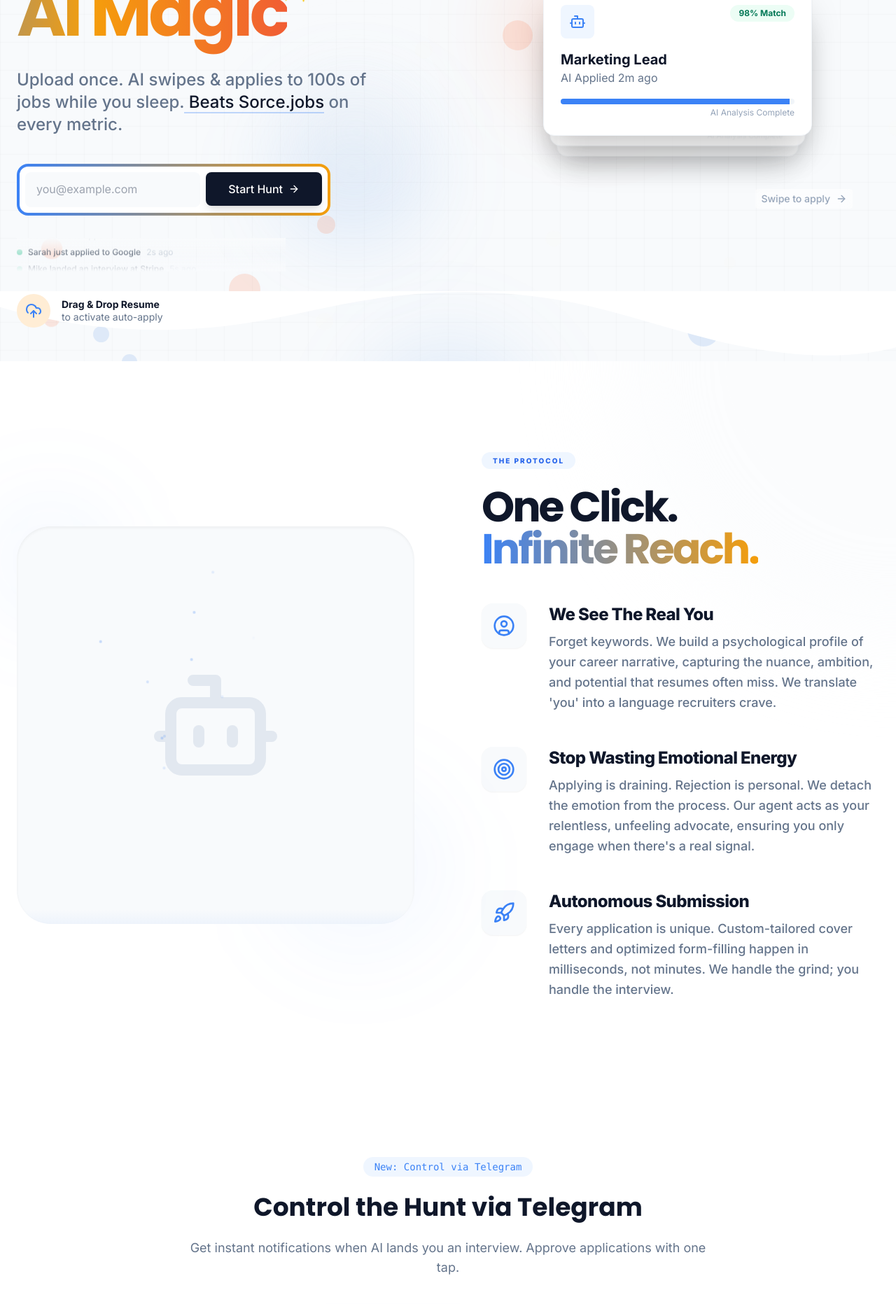
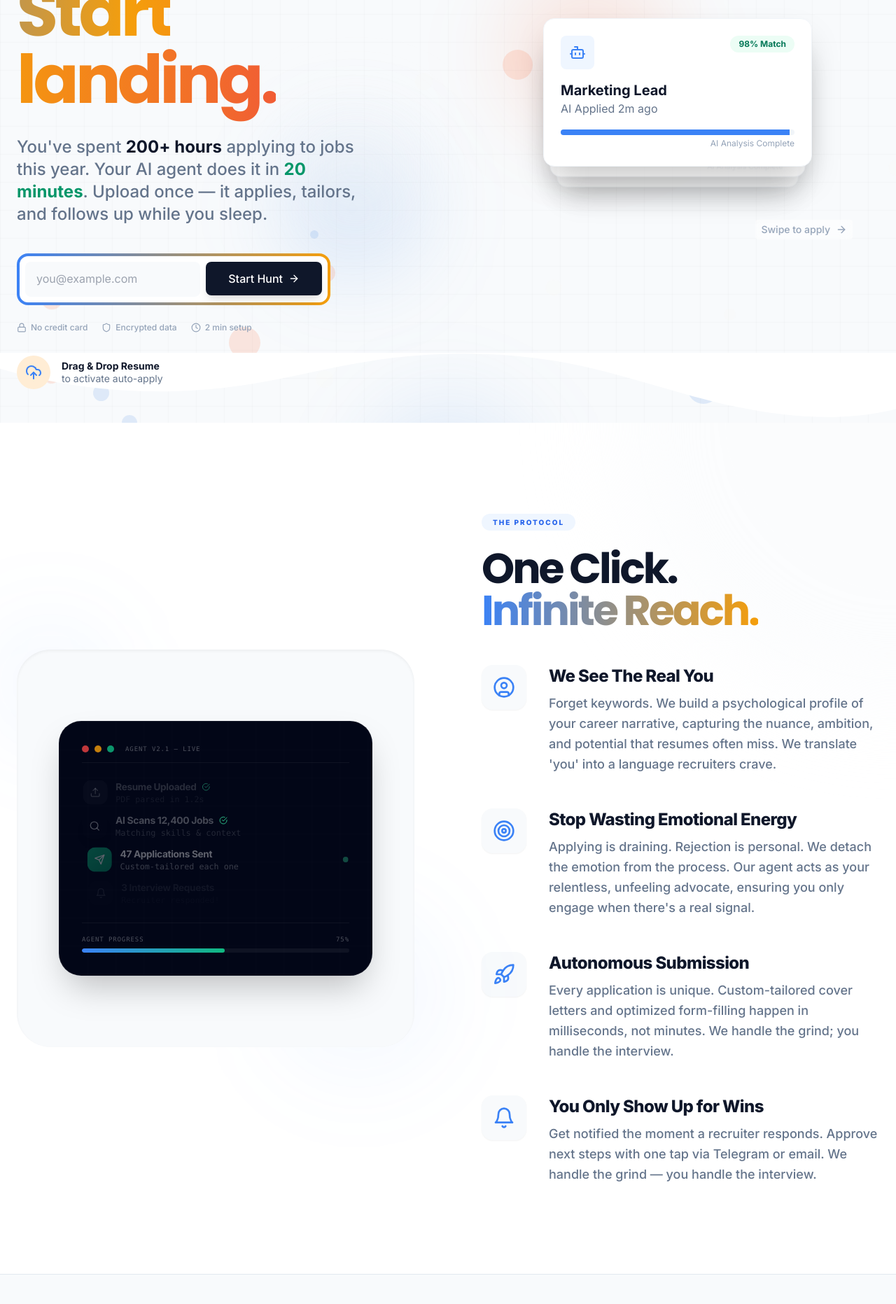
Before and after one commit to ranoli90/Jobhuntin, a React (Vite) app in the folder apps/web/: page / in a window 1280 px wide. Shown: the part 420-2283 px from the top of the page at 70% size. Built offline with nearby package versions, Linux system fonts and the light colour scheme; no server answers.

Commit message:
refactor: surgical homepage improvements (kill fake feed, emotional copy, animated terminal, footer)

```diff
--- a/apps/web/src/pages/Homepage.tsx
+++ b/apps/web/src/pages/Homepage.tsx
@@ -3,13 +3,15 @@ import { motion, useScroll, useSpring, useMotionValue, useMotionTemplate, Animat
 import confetti from 'canvas-confetti';
 import { magicLinkService } from '../services/magicLinkService';
 import {
-  Rocket, Sparkles, Bot, Zap, CheckCircle, ArrowRight, UploadCloud,
-  Code, MailCheck, Smartphone, QrCode, UserCircle, Target, Brain
+  Rocket, Sparkles, Zap, CheckCircle, ArrowRight, UploadCloud,
+  MailCheck, UserCircle, Target, Brain, Bell, Bot,
+  Upload, Search, Send, Lock, Shield, Clock
 } from 'lucide-react';
 import { clsx, type ClassValue } from 'clsx';
 import { twMerge } from 'tailwind-merge';
 import { pushToast } from '../lib/toast';
 import { SEO } from '../components/marketing/SEO';
+import { MarketingFooter } from '../components/marketing/MarketingFooter';
 import { Button } from '../components/ui/Button';
 
 // --- UTILS ---
@@ -26,48 +28,100 @@ const TEASER_JOBS = [
 
 // --- COMPONENTS ---
 
-// 0. Live Activity Feed
-const ActivityFeed = () => {
-  const [activities, setActivities] = useState([
-    { text: "Sarah just applied to Google", time: "2s ago" },
-    { text: "Mike landed an interview at Stripe", time: "5s ago" },
-    { text: "David sent 12 apps in 1 min", time: "8s ago" },
-  ]);
+// Animated Terminal Product Demo (replaces static Bot icon)
+const ProductFlowDemo = () => {
+  const [activeStep, setActiveStep] = useState(0);
+  const steps = [
+    { icon: Upload, label: "Resume Uploaded", detail: "PDF parsed in 1.2s", color: "from-blue-500 to-blue-600" },
+    { icon: Search, label: "AI Scans 12,400 Jobs", detail: "Matching skills & context", color: "from-violet-500 to-violet-600" },
+    { icon: Send, label: "47 Applications Sent", detail: "Custom-tailored each one", color: "from-emerald-500 to-emerald-600" },
+    { icon: Bell, label: "3 Interview Requests", detail: "Recruiter responded!", color: "from-amber-500 to-amber-600" },
+  ];
 
   useEffect(() => {
-    const interval = setInterval(() => {
-      const newActivities = [
-        "Sarah just applied to Google",
-        "Mike landed an interview at Stripe",
-        "David sent 12 apps in 1 min",
-        "Jenny got a reply from Airbnb",
-        "Tom's bot is on fire: 50 apps sent",
-        "New job match found in Denver",
-        "Alex skipped the line at Netflix"
-      ];
-      const randomActivity = newActivities[Math.floor(Math.random() * newActivities.length)];
-      setActivities(prev => [{ text: randomActivity, time: "Just now" }, ...prev.slice(0, 2)]);
-    }, 3000);
-    return () => clearInterval(interval);
+    const timer = setInterval(() => setActiveStep(s => (s + 1) % steps.length), 3000);
+    return () => clearInterval(timer);
   }, []);
 
   return (
-    <div className="flex flex-col gap-2">
-      <AnimatePresence>
-        {activities.map((activity, index) => (
-          <motion.div
-            key={index + activity.text}
-            initial={{ opacity: 0, y: 20 }}
-            animate={{ opacity: 1, y: 0 }}
-            exit={{ opacity: 0, y: -20 }}
-            className="flex items-center gap-2 text-xs text-slate-500"
-          >
-            <div className="w-2 h-2 rounded-full bg-emerald-500 animate-pulse" />
-            <span className="font-medium text-slate-700">{activity.text}</span>
-            <span className="text-slate-400 opacity-60">{activity.time}</span>
-          </motion.div>
-        ))}
-      </AnimatePresence>
+    <div className="relative w-full h-full flex items-center justify-center">
+      <div className="w-full max-w-md bg-slate-950 rounded-[2rem] p-6 sm:p-8 shadow-2xl border border-white/5 overflow-hidden relative">
+        {/* Scan line */}
+        <motion.div
+          className="absolute inset-x-0 h-px bg-gradient-to-r from-transparent via-primary-400/60 to-transparent"
+          animate={{ top: ["0%", "100%", "0%"] }}
+          transition={{ duration: 6, repeat: Infinity, ease: "linear" }}
+        />
+        <div className="absolute inset-0 bg-grid-premium-dark opacity-40 pointer-events-none" />
+
+        {/* Terminal header */}
+        <div className="relative z-10 flex items-center gap-2 mb-6 pb-3 border-b border-white/5">
+          <div className="w-2.5 h-2.5 rounded-full bg-red-500/80" />
+          <div className="w-2.5 h-2.5 rounded-full bg-amber-500/80" />
+          <div className="w-2.5 h-2.5 rounded-full bg-emerald-500/80" />
+          <span className="ml-2 text-[9px] font-mono text-white/30 uppercase tracking-widest">agent v2.1 — live</span>
+        </div>
+
+        {/* Steps */}
+        <div className="relative z-10 space-y-3">
+          {steps.map((step, i) => {
+            const isActive = i === activeStep;
+            const isPast = i < activeStep;
+            return (
+              <motion.div
+                key={i}
+                animate={{
+                  opacity: isActive ? 1 : isPast ? 0.5 : 0.2,
+                  x: isActive ? 0 : isPast ? -4 : 4,
+                  scale: isActive ? 1 : 0.97,
+                }}
+                transition={{ duration: 0.5, ease: "easeOut" }}
+                className="flex items-center gap-3"
+              >
+                <div className={cn(
+                  "w-9 h-9 rounded-xl flex items-center justify-center flex-shrink-0 transition-all duration-500",
+                  isActive ? `bg-gradient-to-br ${step.color} shadow-lg` : "bg-white/5"
+                )}>
+                  <step.icon className={cn("w-4 h-4", isActive ? "text-white" : "text-white/30")} />
+                </div>
+                <div className="flex-1 min-w-0">
+                  <div className="flex items-center gap-2">
+                    <p className={cn("text-sm font-bold tracking-tight", isActive ? "text-white" : "text-white/30")}>
+                      {step.label}
+                    </p>
+                    {isPast && <CheckCircle className="w-3 h-3 text-emerald-400" />}
+                  </div>
+                  <p className={cn("text-xs font-mono", isActive ? "text-white/60" : "text-white/15")}>
+                    {step.detail}
+                  </p>
+                </div>
+                {isActive && (
+                  <motion.div
+                    className="w-2 h-2 rounded-full bg-emerald-400"
+                    animate={{ opacity: [1, 0.3, 1] }}
+                    transition={{ duration: 1.5, repeat: Infinity }}
+                  />
+                )}
+              </motion.div>
+            );
+          })}
+        </div>
+
+        {/* Progress bar */}
+        <div className="relative z-10 mt-6 pt-4 border-t border-white/5">
+          <div className="flex justify-between text-[9px] font-mono text-white/30 mb-1.5 uppercase tracking-widest">
+            <span>Agent Progress</span>
+            <span>{((activeStep + 1) / steps.length * 100).toFixed(0)}%</span>
+          </div>
+          <div className="h-1.5 bg-white/5 rounded-full overflow-hidden">
+            <motion.div
+              className="h-full bg-gradient-to-r from-primary-500 to-emerald-500 rounded-full"
+              animate={{ width: `${((activeStep + 1) / steps.length) * 100}%` }}
+              transition={{ duration: 0.8, ease: "easeOut" }}
+            />
+          </div>
+        </div>
+      </div>
     </div>
   );
 };
@@ -277,27 +331,18 @@ const Hero = () => {
           </motion.div>
 
           <h1 className="text-5xl sm:text-6xl lg:text-7xl xl:text-8xl font-black font-display text-slate-900 leading-[0.95] mb-6 sm:mb-8 tracking-tighter">
-            Hunt Jobs with <br />
+            Stop applying.<br />
             <span className="relative inline-block mt-2">
               <span className="text-transparent bg-clip-text bg-gradient-to-r from-primary-500 via-amber-500 to-red-500 animate-gradient-x">
-                AI Magic
+                Start landing.
               </span>
-              <motion.span
-                className="absolute -top-4 -right-8 sm:-right-10 text-4xl sm:text-5xl pointer-events-none"
-                animate={{
-                  rotate: [0, 15, -15, 0],
-                  scale: [1, 1.2, 1],
-                }}
-                transition={{ repeat: Infinity, duration: 3, ease: "easeInOut" }}
-              >
-                ✨
-              </motion.span>
             </span>
           </h1>
 
           <p className="text-lg sm:text-xl lg:text-2xl text-slate-500 mb-8 sm:mb-10 max-w-lg mx-auto lg:mx-0 leading-tight font-medium">
-            Upload once. AI swipes & applies to 100s of jobs while you sleep.
-            <span className="text-slate-900 border-b-2 border-primary-500/30"> Beats Sorce.jobs</span> on every metric.
+            You've spent <span className="text-slate-900 font-bold">200+ hours</span> applying to jobs this year.
+            Your AI agent does it in <span className="text-emerald-600 font-bold">20 minutes</span>.
+            Upload once — it applies, tailors, and follows up while you sleep.
           </p>
 
           {!sentEmail && (
@@ -375,10 +420,11 @@ const Hero = () => {
             </motion.div>
           )}
 
-          {/* Live Activity Feed */}
-          <div className="mt-8 relative h-12 overflow-hidden max-w-sm mx-auto lg:mx-0">
-            <div className="absolute inset-0 bg-gradient-to-b from-slate-50 via-transparent to-slate-50 z-10 pointer-events-none" />
-            <ActivityFeed />
+          {/* Trust Signals */}
+          <div className="mt-6 flex items-center justify-center lg:justify-start gap-5 text-xs text-slate-400 font-medium">
+            <span className="flex items-center gap-1.5"><Lock className="w-3.5 h-3.5" /> No credit card</span>
+            <span className="flex items-center gap-1.5"><Shield className="w-3.5 h-3.5" /> Encrypted data</span>
+            <span className="flex items-center gap-1.5"><Clock className="w-3.5 h-3.5" /> 2 min setup</span>
           </div>
 
           {sentEmail && (
@@ -506,30 +552,7 @@ const Onboarding = () => {
               whileInView={{ scale: 1, opacity: 1 }}
               viewport={{ once: true }}
             >
-              <Bot className="w-48 h-48 text-slate-200 group-hover:text-primary-500/20 transition-colors duration-700" />
-
-              {/* Scanner Animation */}
-              <motion.div
-                className="absolute inset-0 bg-gradient-to-b from-transparent via-primary-500/10 to-transparent w-full h-20"
-                animate={{ top: ["-20%", "100%", "-20%"] }}
-                transition={{ duration: 4, repeat: Infinity, ease: "linear" }}
-              />
-
-              {/* Particle Overlay */}
-              <div className="absolute inset-0 opacity-30">
-                {[...Array(10)].map((_, i) => (
-                  <motion.div
-                    key={i}
-                    className="absolute w-1 h-1 bg-primary-500 rounded-full"
-                    animate={{
-                      x: [Math.random() * 400, Math.random() * 400],
-                      y: [Math.random() * 400, Math.random() * 400],
-                      opacity: [0, 1, 0]
-                    }}
-                    transition={{ duration: Math.random() * 3 + 2, repeat: Infinity }}
-                  />
-                ))}
-              </div>
+              <ProductFlowDemo />
             </motion.div>
             <div className="absolute -top-12 -left-12 w-48 h-48 bg-primary-500/5 rounded-full blur-3xl" />
             <div className="absolute -bottom-12 -right-12 w-64 h-64 bg-blue-500/5 rounded-full blur-3xl" />
@@ -559,6 +582,11 @@ const Onboarding = () => {
                   icon: Rocket,
                   title: "Autonomous Submission",
                   desc: "Every application is unique. Custom-tailored cover letters and optimized form-filling happen in milliseconds, not minutes. We handle the grind; you handle the interview."
+                },
+                {
+                  icon: Bell,
+                  title: "You Only Show Up for Wins",
+                  desc: "Get notified the moment a recruiter responds. Approve next steps with one tap via Telegram or email. We handle the grind — you handle the interview."
                 }
               ].map((step, i) => (
                 <motion.div
@@ -586,46 +614,16 @@ const Onboarding = () => {
   );
 };
 
-// 10. Automation Edge & Telegram
-const AutomationEdge = () => {
-  return (
-    <section className="py-24 bg-white overflow-hidden">
-      <div className="container mx-auto px-6 relative">
-        <div className="max-w-3xl mx-auto text-center">
-          <div className="inline-block bg-blue-50 px-4 py-1 rounded-full text-sm font-mono text-blue-500 mb-6">
-            New: Control via Telegram
-          </div>
-          <h2 className="text-4xl font-bold font-display text-slate-900 mb-6">Control the Hunt via Telegram</h2>
-          <p className="text-slate-500 text-lg mb-10">
-            Get instant notifications when AI lands you an interview. Approve applications with one tap.
-          </p>
-
-          <div className="flex flex-col sm:flex-row items-center justify-center gap-6">
-            <Button
-              className="bg-[#0088cc] text-white px-8 py-4 rounded-2xl font-bold hover:bg-[#0077b5] transition-colors flex items-center gap-3 shadow-lg shadow-blue-500/30 h-auto"
-            >
-              <Smartphone className="w-6 h-6" />
-              Add JobHuntin Bot
-            </Button>
-            <div className="flex items-center gap-2 text-sm text-slate-400">
-              <QrCode className="w-4 h-4" />
-              <span>or scan QR code</span>
-            </div>
-          </div>
-        </div>
-      </div>
-    </section>
-  );
-};
+// AutomationEdge removed — Telegram integrated into Protocol Step 4
 
 // --- MAIN PAGE ---
 export default function Homepage() {
   return (
     <div className="min-h-screen bg-slate-50 font-sans text-slate-900 overflow-x-hidden selection:bg-primary-500/20 selection:text-primary-700">
       <SEO
-        title="JobHuntin: AI Auto-Applies to Jobs | Beat Sorce with Bot Powers"
-        description="Upload resume once. AI applies to 100s of jobs daily. Marketing, Sales, Admin & more. Denver focus."
-        ogTitle="JobHuntin: AI Auto-Applies to Jobs | Beat Sorce with Bot Powers"
+        title="JobHuntin — AI That Applies to Jobs While You Sleep"
+        description="Upload your resume once. Your AI agent tailors and applies to hundreds of jobs daily. Land 3.4× more interviews with zero effort."
+        ogTitle="JobHuntin — AI That Applies to Jobs While You Sleep"
         canonicalUrl="https://jobhuntin.com/"
         schema={{
           "@context": "https://schema.org",
@@ -662,8 +660,8 @@ export default function Homepage() {
       <main>
         <Hero />
         <Onboarding />
-        <AutomationEdge />
       </main>
+      <MarketingFooter />
     </div>
   );
 }
```
